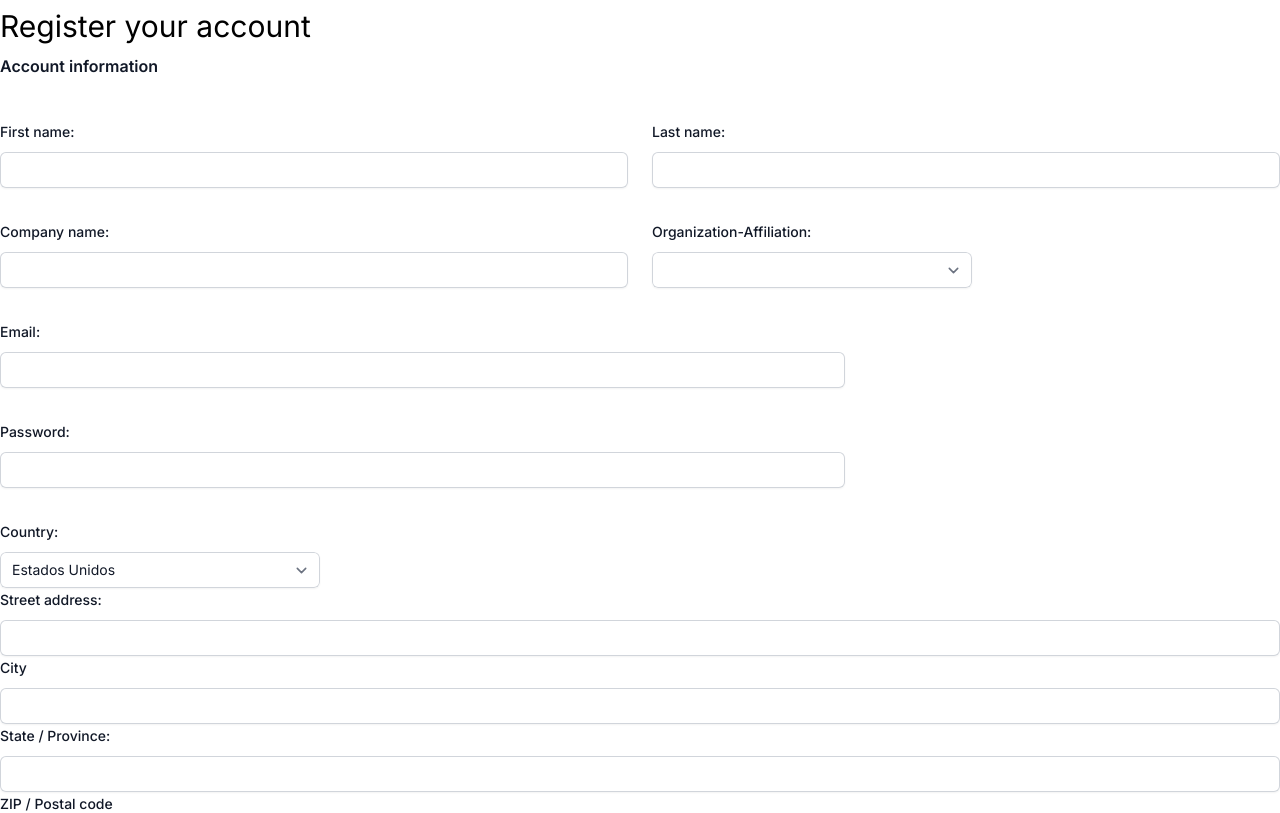
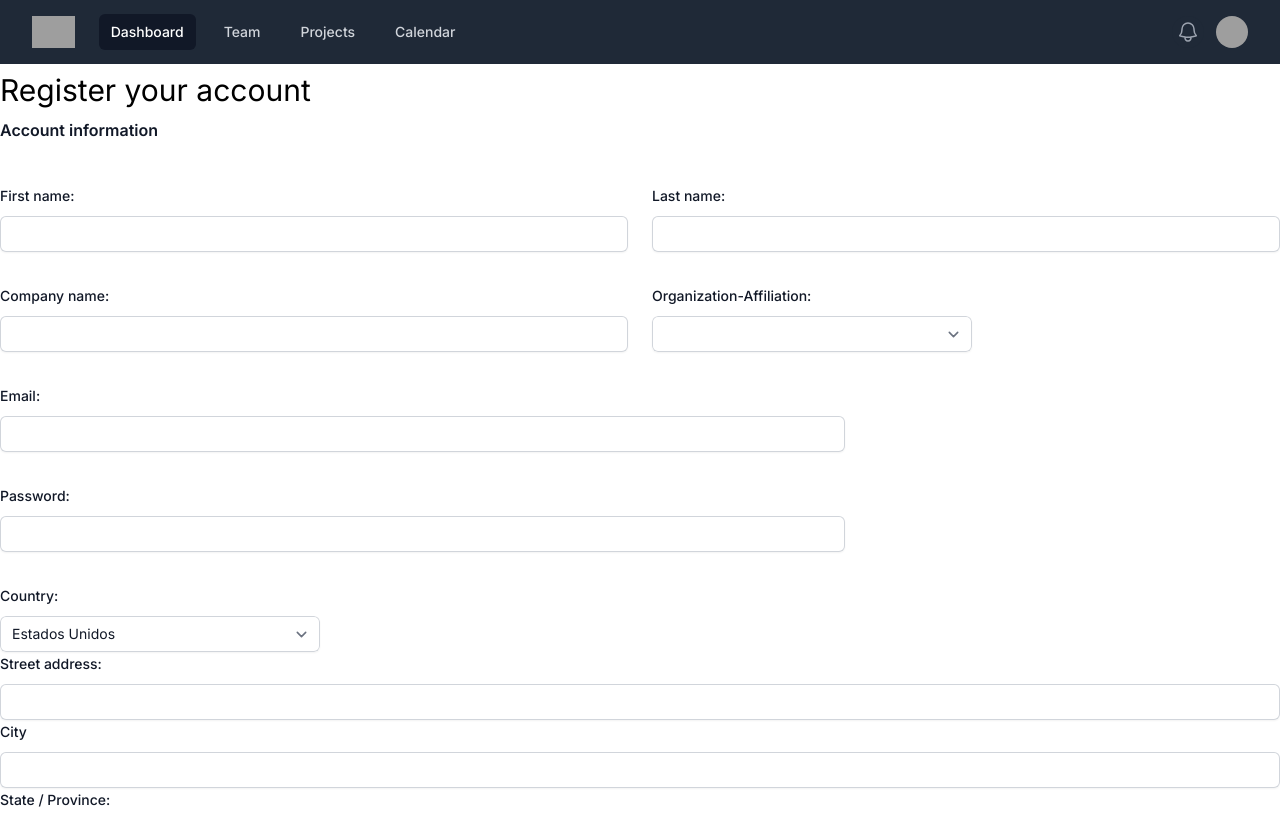
Before and after one commit to cguerr54/tikal-mvp, a Next.js app in the folder tikal-mvp/: page /registration in a window 1280 px wide. Shown: the top 813 px of the page. Built offline with nearby package versions, Linux system fonts and the light colour scheme; grey boxes are pictures that could not be loaded.

Commit message:
create Navbar component & more

```diff
--- a/tikal-mvp/src/app/registration/page.tsx
+++ b/tikal-mvp/src/app/registration/page.tsx
@@ -1,3 +1,8 @@
+'use client'
+// need 'use client' on a parent component of whatever
+// component that uses useState
+import Navbar from "@/components/Navbar";
+
 //@ts-nocheck
 export default function Registration(){
   // A registration page with code, full name, username,
@@ -6,6 +11,7 @@ export default function Registration(){
 
   return(
     <main>
+    <Navbar />
       <form action="" className=" space-y-12">
         <div className="border-b border-gray-900/10 pb-12">
           {/* add a navbar with -tikal */}
--- /dev/null
+++ b/tikal-mvp/src/components/Navbar.tsx
@@ -0,0 +1,133 @@
+//@ts-nocheck
+import Image from 'next/image'
+import TikalLogo from './TikalLogo'
+import ProfilePic from './ProfilePic'
+import React, { useState } from 'react';
+
+
+export default function Navbar(){
+  // "use client"
+  // there will be two versions of this dashboard
+  // one will be for registration
+  // the other for the dashboard and
+  // will he more complex with buttons and
+  // what not
+
+  const [isMenuOpen, setIsMenuOpen] = useState(false);
+  const [isMobileMenuOpen, setIsMobileMenuOpen] = useState(false);
+
+
+  return (
+    <nav className="bg-gray-800">
+      <div className="mx-auto max-w-7xl px-2 sm:px-6 lg:px-8">
+        <div className="relative flex h-16 items-center justify-between">
+          <div className="absolute inset-y-0 left-0 flex items-center sm:hidden">
+            {/* mobile menu button */}
+            <button
+              type="button"
+              className="inline-flex items-center justify-center rounded-md p-2 text-gray-400 hover:bg-gray-700 hover:text-white focus:outline-none focus:ring-2 focus:ring-inset focus:ring-white"
+              aria-controls="mobile-menu"
+              aria-expanded={isMobileMenuOpen}
+              onClick={() => setIsMobileMenuOpen(!isMobileMenuOpen)}
+              >
+              <span className="sr-only">Open main menu</span>
+              {/*
+              icon wen menu is closed
+              menu open: "hidden", Menu closed: "block"
+               */}
+              <svg className="block h-6 w-6" fill="none" viewBox="0 0 24 24" strokeWidth="1.5" stroke="currentColor" aria-hidden="true">
+                <path strokeLinecap="round" strokeLinejoin="round" d="M3.75 6.75h16.5M3.75 12h16.5m-16.5 5.25h16.5" />
+              </svg>
+              {/*
+              icon when menu is closed
+              menu open: "block", Menu closed: "hidden"
+               */}
+              <svg className="hidden h-6 w-6" fill="none" viewBox="0 0 24 24" strokeWidth="1.5" stroke="currentColor" aria-hidden="true">
+                <path strokeLinecap="round" strokeLinejoin="round" d="M6 18L18 6M6 6l12 12" />
+              </svg>
+            </button>
+          </div>
+          <div className="flex flex-1 items-center justify-center sm:items-stretch sm:justify-start">
+            <div className="flex flex-shrink-0 items-center">
+              <Image
+              width={150}
+              height={150}
+              alt='Logo for Tikal Industries'
+              src={TikalLogo}
+              className='block h-8 w-auto lg:hidden'
+              />
+
+              <Image
+              width={150}
+              height={150}
+              alt='Logo for Tikal Industries'
+              src={TikalLogo}
+              className='hidden h-8 w-auto lg:block'
+              />
+            </div>
+            <div className='hidden sm:ml-6 sm:block'>
+              <div className='flex space-x-4'>
+              {/* Current: "bg-gray-900 text-white", Default: "text-gray-300 hover:bg-gray-700 hover:text-white" */}
+              <a href="#" className='bg-gray-900 text-white rounded-md px-3 py-2 text-sm font-medium' aria-current="page">Dashboard</a>
+              <a href="#" className= "text-gray-300 hover:bg-gray-700 hover:text-white rounded-md px-3 py-2 text-sm font-medium" >Team</a>
+              <a href="#" className="text-gray-300 hover:bg-gray-700 hover:text-white rounded-md px-3 py-2 text-sm font-medium" >Projects</a>
+              <a href="#" className="text-gray-300 hover:bg-gray-700 hover:text-white rounded-md px-3 py-2 text-sm font-medium" >Calendar</a>
+              </div>
+            </div>
+          </div>
+          <div className='absolute inset-y-0 right-0 flex items-center pr-2 sm:static sm:inset-auto sm:ml-6 sm:pr-0'>
+            <button type='button' className='rounded-full bg-gray-800 p-1 text-gray-400 hover:text-white focus:outline-none focus:ring-2 focus:ring-white focus:ring-offset-2 focus:ring-offset-gray-800'>
+              <span className='sr-only'>View notifications</span>
+              <svg className='h-6 w-6' fill="none" viewBox="0 0 24 24" strokeWidth="1.5" stroke="currentColor" aria-hidden="true">
+                <path strokeLinecap="round" strokeLinejoin="round" d="M14.857 17.082a23.848 23.848 0 005.454-1.31A8.967 8.967 0 0118 9.75v-.7V9A6 6 0 006 9v.75a8.967 8.967 0 01-2.312 6.022c1.733.64 3.56 1.085 5.455 1.31m5.714 0a24.255 24.255 0 01-5.714 0m5.714 0a3 3 0 11-5.714 0"  />
+              </svg>
+            </button>
+              {/* profile dropdown */}
+              <div className='relative ml-3'>
+                <div>
+                  <button type='button' className='flex rounded-full bg-gray-800 text-sm focus:outline-none focus:ring-2 focus:ring-white focus:ring-offset-2 focus:ring-offset-gray-800' id="user-menu-button" aria-expanded="false" aria-haspopup="true" onClick={() => setIsMenuOpen(!isMenuOpen)}>
+                    <span className='sr-only'>Open account menu</span>
+                    <Image
+                      width={50}
+                      height={50}
+                      alt='account profile pic'
+                      src={ProfilePic}
+                      className='h-8 w-8 rounded-full'
+                    />
+                  </button>
+                </div>
+                {/*
+                dropdown menu, show / hide based on menu state.
+
+                On-Enter: "transition ease-out duration-100"
+                  From: "transform opacity-0 scale-95"
+                  To: "transform opacity-100 scale-100"
+                On-Leaving: "transition ease-in duration-75"
+                  From: "transition opacity-100 scale-100"
+                  To: "transform opacity-0 scale-95"
+                */}
+                <div className={`absolute right-0 z-10 mt-2 w-48 origin-top-right rounded-md bg-white py-1 shadow-lg ring-1 ring-black ring-opacity-5 focus:outline-none ${isMenuOpen ? 'block' : 'hidden'}`} role="menu" aria-orientation="vertical" aria-labelledby="user-menu-button" tabIndex="-1" >
+                  {/* active: "bg-gray-100", Not Active: "" */}
+                  <a href="#" className='block px-4 py-2 text-sm text-gray-700' role='menuitem' tabIndex="-1" id='user-menu-item-0'>Your Account</a>
+                  <a href="#" className='block px-4 py-2 text-sm text-gray-700' role='menuitem' tabIndex="-1" id='user-menu-item-1'>Settings</a>
+                  {/* should link to the sign in page */}
+                  <a href="#" className='block px-4 py-2 text-sm text-gray-700' role='menuitem' tabIndex="-1" id='user-menu-item-2'>Sign out</a>
+                </div>
+              </div>
+          </div>
+        </div>
+      </div>
+      {/* mobile menu, showing/ hiding dependent on menu state */}
+      <div className={`sm:hidden ${isMobileMenuOpen ? 'block' : 'hidden'}`} id='mobile-menu'>
+        <div className='space-y-1 px-2 pb-3 pt-2'>
+          {/* current: "bg-gray-900 text-white", default: "text-gray-300" hover:bg-gray-700 hover:text-white */}
+          <a href="#" className='bg-gray-900 text-white block rounded-md px-3 py-2 text-base font-medium' aria-current="page">Dashboard</a>
+          <a href="#" className='text-gray-300 hover:bg-gray-700 hover:text-white block rounded-md px-3 py-2 text-base font-medium'>Team</a>
+          <a href="#" className='text-gray-300 hover:bg-gray-700 hover:text-white block rounded-md px-3 py-2 text-base font-medium'>Projects</a>
+          <a href="#" className='text-gray-300 hover:bg-gray-700 hover:text-white block rounded-md px-3 py-2 text-base font-medium'>Calendar</a>
+        </div>
+      </div>
+
+    </nav>
+  )
+}
--- /dev/null
+++ b/tikal-mvp/src/components/ProfilePic.ts
@@ -0,0 +1,4 @@
+//@ts-nocheck
+const ProfilePic = '/assets/shoebill.jpg'
+
+export default ProfilePic
--- /dev/null
+++ b/tikal-mvp/src/components/TikalLogo.ts
@@ -0,0 +1,6 @@
+//@ts-nocheck
+
+const TikalLogo = '/assets/tikal-logo.png'
+
+
+export default TikalLogo;
```
